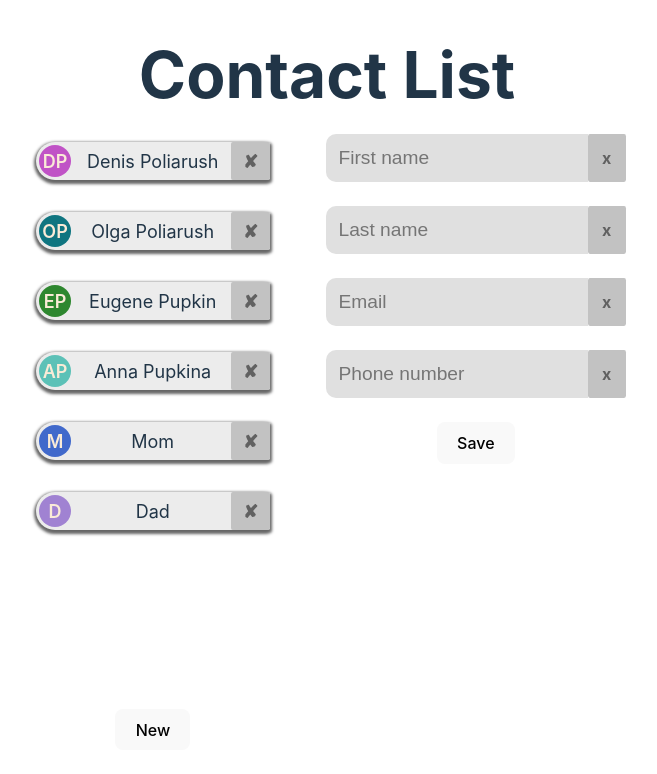
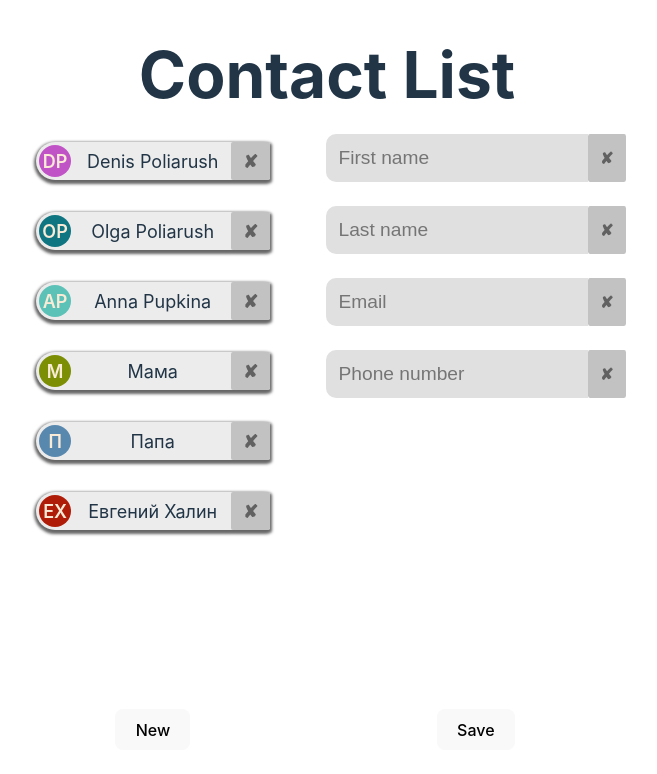
Before and after one commit to Crumpu/contactList, a React (Vite) app: page / in a window 1280 px wide. Shown: the top 774 px of the page, without its empty margins (313-970 px from the left). Built offline with nearby package versions, Linux system fonts and the light colour scheme; data requests are answered from the project's data file.

Commit message:
Add spinner

```diff
--- a/db.json
+++ b/db.json
@@ -21,16 +21,6 @@
       }
     },
     {
-      "id": 1714058809650,
-      "fName": "Eugene",
-      "lName": "Pupkin",
-      "email": "pupkin@gmail.com",
-      "telNumber": "+380660000002",
-      "color": {
-        "backgroundColor": "rgb(46, 135, 47)"
-      }
-    },
-    {
       "id": 1714058826588,
       "fName": "Anna",
       "lName": "Pupkina",
@@ -41,23 +31,33 @@
       }
     },
     {
-      "id": 1714058877787,
-      "fName": "Mom",
+      "id": 1714058877790,
+      "fName": "Мама",
       "lName": "",
-      "email": "polarus@gmail.com",
-      "telNumber": "+380660000004",
+      "email": "",
+      "telNumber": "",
       "color": {
-        "backgroundColor": "rgb(65, 105, 203)"
+        "backgroundColor": "rgb(124, 142, 4)"
       }
     },
     {
-      "id": 1714058877788,
-      "fName": "Dad",
+      "id": 1714058877791,
+      "fName": "Папа",
       "lName": "",
-      "email": "polarus@gmail.com",
-      "telNumber": "+380660000005",
+      "email": "",
+      "telNumber": "",
       "color": {
-        "backgroundColor": "rgb(160, 130, 210)"
+        "backgroundColor": "rgb(89, 136, 174)"
+      }
+    },
+    {
+      "id": 1714058877792,
+      "fName": "Евгений ",
+      "lName": "Халин",
+      "email": "",
+      "telNumber": "",
+      "color": {
+        "backgroundColor": "rgb(175, 29, 8)"
       }
     }
   ]
--- a/package.json
+++ b/package.json
@@ -14,7 +14,8 @@
     "nanoid": "^5.0.7",
     "prop-types": "^15.8.1",
     "react": "^18.2.0",
-    "react-dom": "^18.2.0"
+    "react-dom": "^18.2.0",
+    "react-spinners": "^0.13.8"
   },
   "devDependencies": {
     "@types/react": "^18.2.66",
--- a/src/App.jsx
+++ b/src/App.jsx
@@ -107,6 +107,7 @@ function App() {
         <h1>Contact List</h1>
       </div>
       <div className="appDiv">
+
         <ContactList
           contacts={contacts}
           addNewContact={addNewContact}
--- a/src/components/ContactForm/ContactForm.css
+++ b/src/components/ContactForm/ContactForm.css
@@ -2,6 +2,12 @@
   display: flex;
   height: 3em;
   margin: 3vh;
+}
+
+#contactItemForm{
+  display: flex;
+  flex-direction: column;
+  justify-content: space-between;
 }
 
 .clearInput {
--- a/src/components/ContactForm/ContactForm.jsx
+++ b/src/components/ContactForm/ContactForm.jsx
@@ -49,6 +49,7 @@ function ContactForm({ currentContact, onDelete, onSubmit }) {
 
   return (
     <form id="contactItemForm" onSubmit={onFormSubmit}>
+      <div className="inputithDiv">
         <div className="inputDiv">
           <input
             type="text"
@@ -58,7 +59,7 @@ function ContactForm({ currentContact, onDelete, onSubmit }) {
             onChange={onInputChange}
           />
           <span className="clearInput" onClick={onClearInput}>
-          x
+            &#10008;
           </span>
         </div>
         <div className="inputDiv">
@@ -70,7 +71,7 @@ function ContactForm({ currentContact, onDelete, onSubmit }) {
             onChange={onInputChange}
           />
           <span className="clearInput" onClick={onClearInput}>
-          x
+            &#10008;
           </span>
         </div>
 
@@ -83,7 +84,7 @@ function ContactForm({ currentContact, onDelete, onSubmit }) {
             onChange={onInputChange}
           />
           <span className="clearInput" onClick={onClearInput}>
-          x
+            &#10008;
           </span>
         </div>
         <div className="inputDiv">
@@ -95,9 +96,11 @@ function ContactForm({ currentContact, onDelete, onSubmit }) {
             onChange={onInputChange}
           />
           <span className="clearInput" onClick={onClearInput}>
-          x
+            &#10008;
           </span>
         </div>
+      </div>
+
       <div className="formButtons">
         <button type="submit">Save</button>
         {!currentContact.id ? (
--- a/src/components/ContactItem/ContactItem.css
+++ b/src/components/ContactItem/ContactItem.css
@@ -16,6 +16,7 @@
   display: flex;
   align-items: center;
   margin: 0 1vw;
+  min-width: max-content;
 }
 
 .spanX {
@@ -28,7 +29,7 @@
   width: 3vw;
 }
 
-.spanX:hover{
+.spanX:hover {
   color: rgb(209, 0, 0);
 }
 
@@ -45,3 +46,9 @@
   font-size: 1em;
   font-weight: 600;
 }
+
+.spinner {
+  display: flex;
+  align-items: center;
+  height: 50%;
+}
--- a/src/components/ContactList/ContactList.jsx
+++ b/src/components/ContactList/ContactList.jsx
@@ -1,10 +1,16 @@
 import ContactItem from '../ContactItem/ContactItem';
+import ScaleLoader from 'react-spinners/ScaleLoader';
 import PropTypes from 'prop-types';
 
 function ContactList({ contacts, addNewContact, onDelete, onSelect }) {
   return (
     <div className="contactList">
       <div className="listItems">
+        {contacts.length === 0 && (
+          <div className="spinner">
+            <ScaleLoader color="blue" />
+          </div>
+        )}
         {contacts.map((contact) => {
           return (
             <ContactItem
```
Also changed, not shown: 1 other file (tests, documents, lock files or other folders). Lines whose indentation alone changed are shown as unchanged.
